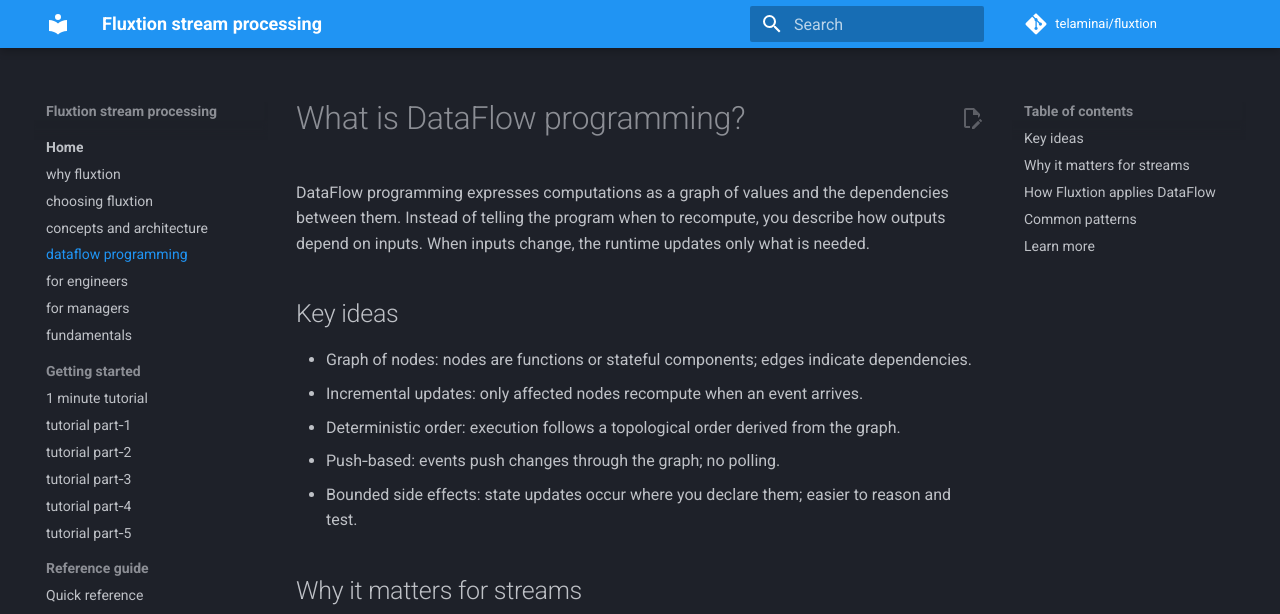
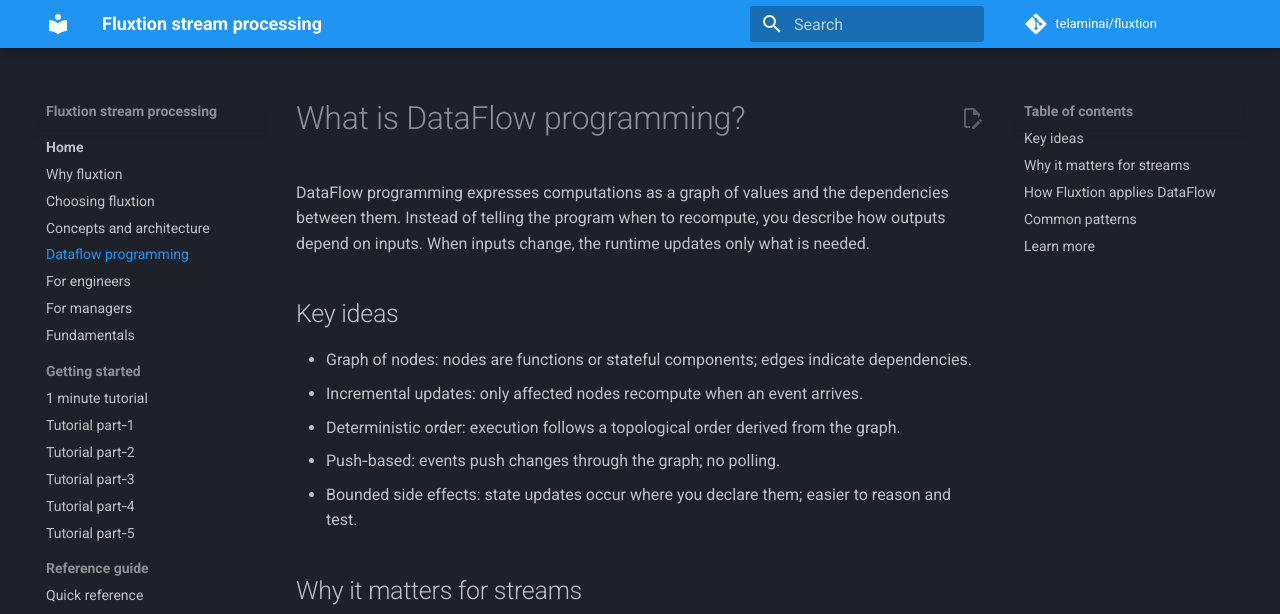
Before and after one commit to telaminai/fluxtion, an MkDocs documentation site: the page built from docs/home/what-is-dataflow.md, in a window 1280 px wide. Shown: the top 614 px of the page. Built offline with MkDocs 1.6.1 and Material for MkDocs 9.7.7, drawn with Linux system fonts in a browser that asks for light colours; comment, search, counter and statistics services are not loaded.

```diff
--- a/mkdocs.yml
+++ b/mkdocs.yml
@@ -67,21 +67,21 @@ extra:
 
 nav:
   - Home:
-      - index: index.md
-      - why fluxtion: home/why-fluxtion.md
-      - choosing fluxtion: home/choosing-fluxtion.md
-      - concepts and architecture: home/concepts-and-architecture.md
-      - dataflow programming: home/what-is-dataflow.md
-      - for engineers: home/intro-engineers.md
-      - for managers: home/intro-managers.md
-      - fundamentals: home/dataflow-fundamentals.md
+      - Index: index.md
+      - Why fluxtion: home/why-fluxtion.md
+      - Choosing fluxtion: home/choosing-fluxtion.md
+      - Concepts and architecture: home/concepts-and-architecture.md
+      - Dataflow programming: home/what-is-dataflow.md
+      - For engineers: home/intro-engineers.md
+      - For managers: home/intro-managers.md
+      - Fundamentals: home/dataflow-fundamentals.md
   - Getting started:
       - 1 minute tutorial: getting-started/quickstart.md
-      - tutorial part‑1: getting-started/tutorial-part-1.md
-      - tutorial part‑2: getting-started/tutorial-part-2.md
-      - tutorial part‑3: getting-started/tutorial-part-3.md
-      - tutorial part‑4: getting-started/tutorial-part-4.md
-      - tutorial part‑5: getting-started/tutorial-part-5.md
+      - Tutorial part‑1: getting-started/tutorial-part-1.md
+      - Tutorial part‑2: getting-started/tutorial-part-2.md
+      - Tutorial part‑3: getting-started/tutorial-part-3.md
+      - Tutorial part‑4: getting-started/tutorial-part-4.md
+      - Tutorial part‑5: getting-started/tutorial-part-5.md
   - Reference guide:
       - Quick reference: reference/reference-documentation.md
       - DSL Dataflow:
```
Also changed, not shown: README.md (+6 -1 lines), docs/getting-started/tutorial-part-4.md (+4 -4 lines), 1 other file.
